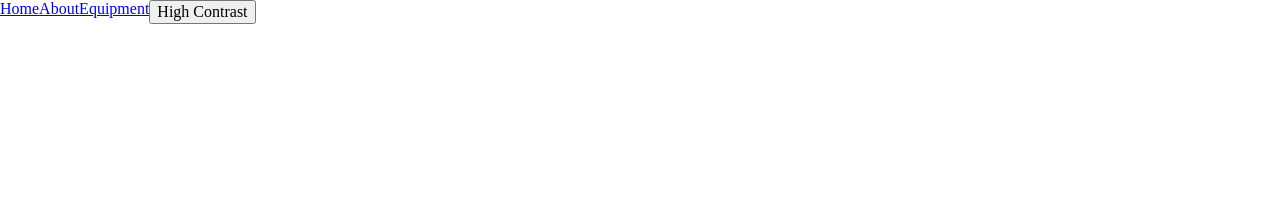
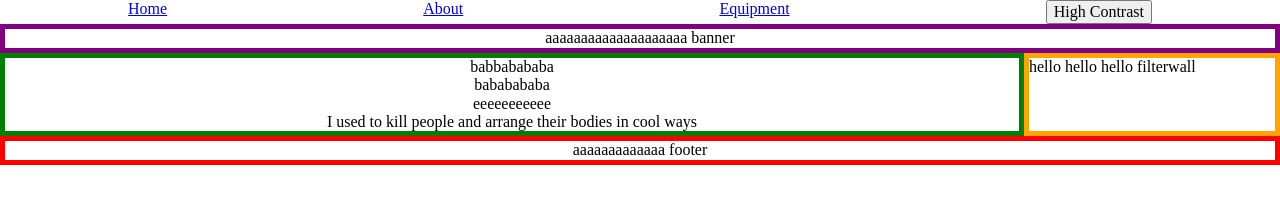
Before and after one commit to incessantpings/personalBlog, a plain HTML site: page index.html in a window 1280 px wide. Drawn offline with Linux system fonts and the light colour scheme.

Commit message:
grid layout

```diff
--- a/css/style.css
+++ b/css/style.css
@@ -1,4 +1,47 @@
 header {
     display: flex;
     flex-flow: row nowrap;
+    justify-content: space-around;
 }
+
+/* The following code pertaining to grid based */
+/* on https://www.w3schools.com/css/tryit.asp?filename=trycss_grid_layout_named */
+main {
+    display: grid;
+    box-sizing: border-box;
+    grid-template-areas:
+        "header header header"
+        "content content menu"
+        "footer footer footer";
+    grid-template-columns: 2fr 2fr 1fr;
+    gap: 0.1fr;
+    padding: 0.2fr;
+}
+
+.banner{
+    grid-area: header;
+    text-align: center;
+    border: 5px solid purple;
+}
+
+.menu {
+
+    grid-area: menu;
+    border: 5px solid orange;
+}
+
+.content {
+    grid-area: content;
+    border: 5px solid green;
+    text-align: center;
+
+    display: flex;
+    flex-flow: column wrap;
+    justify-content: space-evenly;
+}
+
+.footer {
+    grid-area: footer;
+    border: 5px solid red;
+    text-align: center;
+}
--- a/index.html
+++ b/index.html
@@ -18,6 +18,21 @@
     </header>
 
     <main>
+        <!-- Investigate if able to change from div class to intuitive elt -->
+        <div class="banner">aaaaaaaaaaaaaaaaaaaa banner</div>
+
+        <div class="menu">hello hello hello filterwall</div>
+
+        <div class="content">
+            <div class="blogpost">babbabababa</div>
+            <div class="blogpost">bababababa</div>
+            <div class="blogpost">eeeeeeeeeee</div>
+            <div class="blogpost"> I used to kill people and arrange their bodies in cool ways</div>
+        </div>
+
+
+        <!-- Investigate if able to change from div class to intuitive elt -->
+        <div class="footer">aaaaaaaaaaaaa footer</div>
 
 
     </main>
```
